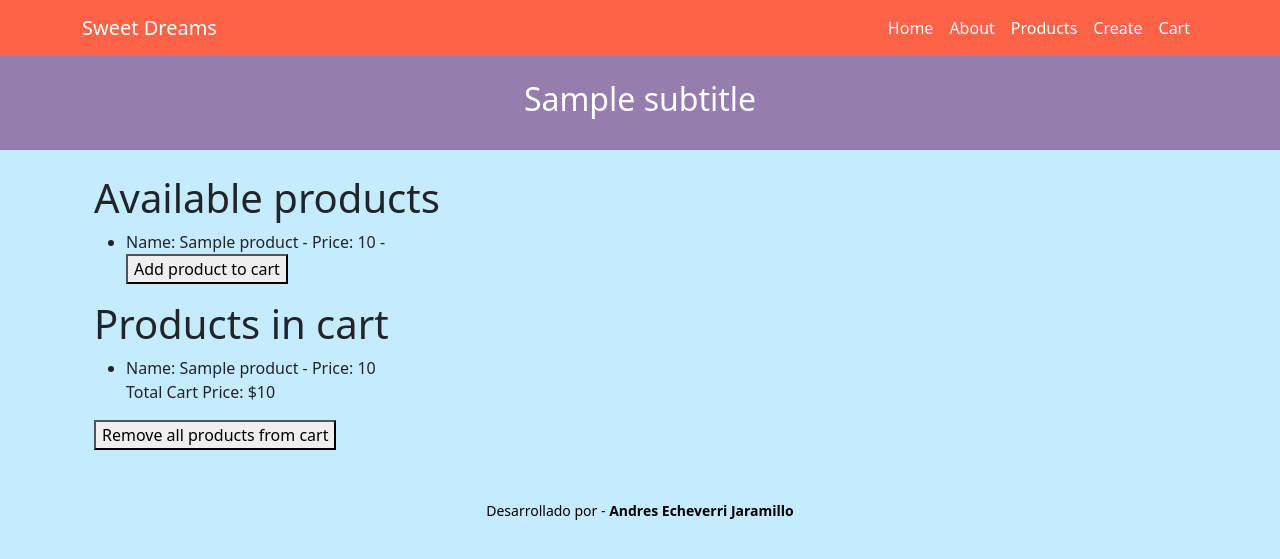
After one commit to andresecheverrijaramillo/sweetdreams, a Django app: template Sweetdreams/djangocourse/helloworld/pages/templates/cart/index.html in a window 1280 px wide. The commit adds this page. Shown: the top 559 px of the page. Run offline with Django 4.2, Linux system fonts and the light colour scheme; the template is opened without the code that fills it: most values are stand-ins (such as "Sample title", 1, 10 or a date in 2020).

Commit message:
cart
carrito implementado

```diff
--- a/Sweetdreams/djangocourse/helloworld/pages/models.py
+++ b/Sweetdreams/djangocourse/helloworld/pages/models.py
@@ -7,6 +7,3 @@ class Product(models.Model):
     categoria=models.CharField(max_length=255)
     created_at = models.DateTimeField(auto_now_add=True)
     updated_at = models.DateTimeField(auto_now=True)
-
-    def __str__(self):
-        return f'{self.nombre} -> {self.price}'
--- a/Sweetdreams/djangocourse/helloworld/pages/templates/base.html
+++ b/Sweetdreams/djangocourse/helloworld/pages/templates/base.html
@@ -29,6 +29,7 @@
           <a class="nav-link active" href="#">About</a>
           <a class="nav-link active" href="{% url 'index' %}">Products</a>
           <a class="nav-link active" href="{% url 'form' %}">Create</a>
+          <a class="nav-link active" href="{% url 'cart' %}">Cart</a>
         </div>
       </div>
     </div>
--- /dev/null
+++ b/Sweetdreams/djangocourse/helloworld/pages/templates/cart/index.html
@@ -0,0 +1,45 @@
+{% extends 'base.html' %}
+{% block title %} {{title}} {% endblock %}
+{% block header_title %} {{subtitle}} {% endblock %}
+
+{% block content %}
+<div class="container">
+  <div class="row justify-content-center">
+    <div class="col-md-12">
+    <h1>Available products</h1>
+    <ul>
+        {% for product in products %}
+        <li>
+          Name: {{ product.name }} -
+          Price: {{ product.price }} -
+          <form method="post" action="{% url 'cart_add' product.id %}">
+            {% csrf_token %}
+            <button type="submit">Add product to cart</button>
+          </form>
+        </li>
+      {% endfor %}
+    </ul>
+    </div>
+  </div>
+
+  <div class="row justify-content-center">
+    <div class="col-md-12">
+    <h1>Products in cart</h1>
+      <ul>
+        {% for key, product in cart_products.items %}
+
+          <li>
+            Name: {{ product.name }} -
+            Price: {{ product.price }}
+          </li>
+        {% endfor %}
+        <p>Total Cart Price: ${{ cart_total }}</p>
+      </ul>
+      <form method="post" action="{% url 'cart_removeAll' %}">
+        {% csrf_token %}
+        <button type="submit">Remove all products from cart</button>
+      </form>
+    </div>
+  </div>
+</div>
+{% endblock %}
--- a/Sweetdreams/djangocourse/helloworld/pages/urls.py
+++ b/Sweetdreams/djangocourse/helloworld/pages/urls.py
@@ -1,9 +1,12 @@
 from django.urls import path
-from .views import HomePageView, ProductIndexView, ProductShowView, ProductCreateView, ProductCreatedView
+from .views import HomePageView, ProductIndexView, ProductShowView, ProductCreateView, ProductCreatedView,CartView,CartRemoveAllView
 urlpatterns = [
     path("", HomePageView.as_view(), name='home'),
     path('products/', ProductIndexView.as_view(), name='index'),
     path('products/create', ProductCreateView.as_view(), name='form'),
     path('products/created', ProductCreatedView.as_view(), name='created'),
     path('products/<str:id>', ProductShowView.as_view(), name='show'),
+    path('cart/', CartView.as_view(), name='cart'),
+    path('cart/add/<str:product_id>', CartView.as_view(), name='cart_add'),
+    path('cart/removeAll', CartRemoveAllView.as_view(), name='cart_removeAll'),
 ]
```
Also changed, not shown: Sweetdreams/djangocourse/helloworld/pages/views.py (+40 -0 lines), Sweetdreams/djangocourse/helloworld/db.sqlite3.
